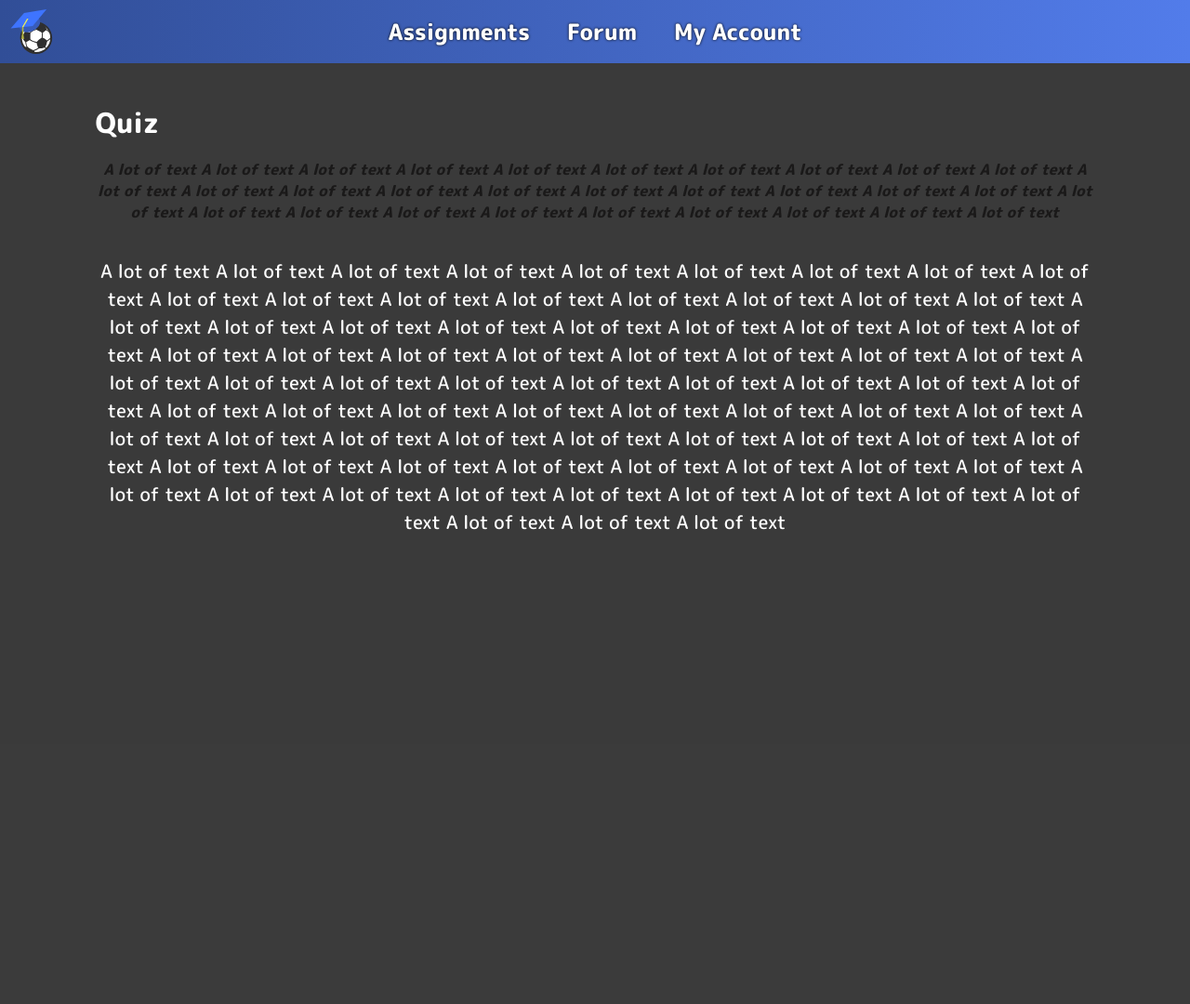
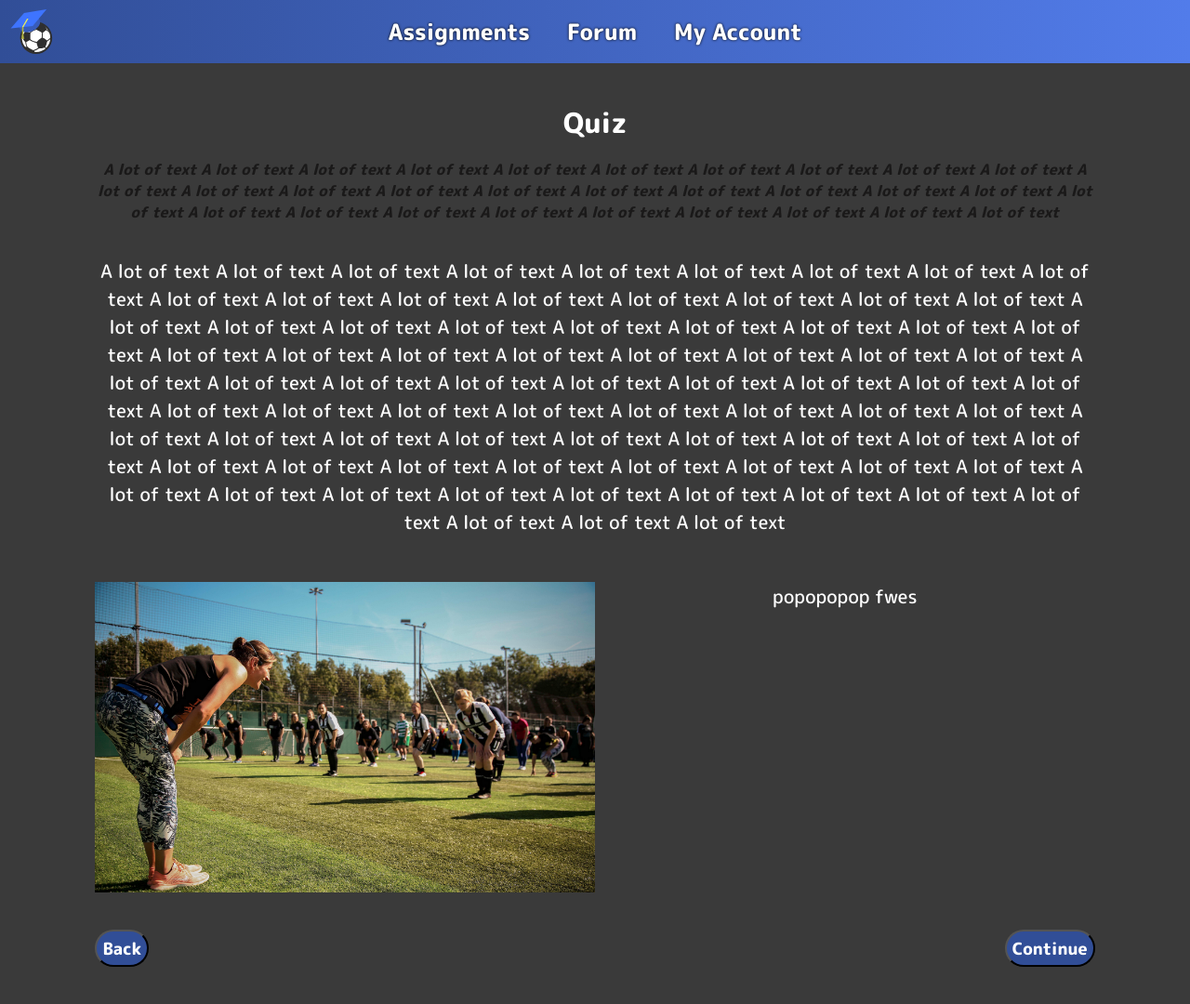
Before and after one commit to axis93/Street_Soccer_PITCH, a Flask app: page /quiz-info in a window 1280 px wide. Shown: the whole page at 93% size. Before the commit the page ends 570 px from the top, so only its background shows below. Run offline with Flask 2, Linux system fonts and the light colour scheme.

Commit message:
Finalise quiz page layout

```diff
--- a/static/css/style.css
+++ b/static/css/style.css
@@ -24,17 +24,16 @@ body {
 }
 
 .column {
-    margin: auto;
     flex-flow: column wrap;
-    align-items: flex-start;
-    justify-content: center;
+    align-items: center;
+    justify-content: flex-start;
     height: fit-content;
     display: flex;
     flex: 1;
 }
 
 .row {
-    margin: auto;
+    width: 100%;
     flex-flow: row wrap;
     align-items: flex-start;
     justify-content: center;
@@ -43,6 +42,7 @@ body {
 }
 
 .contents {
+    margin: auto;
     word-wrap: break-word;
     color: var(--body-text-colour);
     text-align: center;
@@ -58,6 +58,14 @@ body {
     .level-button {
         width: 25px;
         height: 25px;
+    }
+    .quiz-attachment {
+        flex: initial;
+        padding-bottom: 5vh;
+    }
+    .quiz-radio-section {
+        flex: initial;
+        padding-bottom: 5vh;
     }
     .tests-bar {
         width: min-content;
@@ -565,8 +573,40 @@ body {
 }
 
 /*-----------------------------------------------quiz--------------------------------------------------*/
+.quiz-back-space {
+    align-content: flex-start;
+}
+
 .quiz-body {
     padding: 0 8vw
+}
+
+.quiz-btn {
+    border-radius: 25px;
+    font-family: 'M PLUS Rounded 1c', sans-serif;
+    font-size: large;
+    font-weight: bold;
+    background-color: var(--accent-dim);
+    color: var(--light);
+    height: 40px;
+}
+
+.quiz-buttons {
+    margin: 5vh 0;
+}
+
+.quiz-continue-space {
+    align-content: flex-end;
+}
+
+.quiz-finish-btn {
+    border-radius: 25px;
+    font-family: 'M PLUS Rounded 1c', sans-serif;
+    font-size: large;
+    font-weight: bolder;
+    background-color: var(--light);
+    color: var(--accent-dim);
+    height: 40px;
 }
 
 .quiz-instructions {
@@ -576,6 +616,6 @@ body {
     font-size: 16px;
 }
 
-.quiz-text {
+.quiz-radio-section {
 
 }
--- a/templates/quiz-info.html
+++ b/templates/quiz-info.html
@@ -10,7 +10,7 @@
 				A lot of text A lot of text A lot of text A lot of text A lot of text A lot of text A lot of text A lot of text A lot of text A lot of text
 				A lot of text A lot of text A lot of text A lot of text A lot of text A lot of text A lot of text A lot of text A lot of text A lot of text
 			</p>
-			<p id="quiz-text" class="quiz-text">
+			<p id="quiz-text">
 				A lot of text A lot of text A lot of text A lot of text A lot of text A lot of text A lot of text A lot of text A lot of text A lot of text
 				A lot of text A lot of text A lot of text A lot of text A lot of text A lot of text A lot of text A lot of text A lot of text A lot of text
 				A lot of text A lot of text A lot of text A lot of text A lot of text A lot of text A lot of text A lot of text A lot of text A lot of text
@@ -20,6 +20,37 @@
 				A lot of text A lot of text A lot of text A lot of text A lot of text A lot of text A lot of text A lot of text A lot of text A lot of text
 				A lot of text A lot of text A lot of text A lot of text A lot of text A lot of text A lot of text A lot of text A lot of text A lot of text
 			</p>
+			<br>
+			<div class="row">
+				<!-- Condition if we have an image-->
+				{% if true==true %}
+					<div id="quiz-attachment" class="column quiz-attachment">
+						<img style="width: 100%;" src="{{ url_for('static', filename='images/BG_temp.png') }}">
+					</div>
+				{% endif %}
+				<!-- Condition if this is a multiple_choice quiz-->
+				{% if true==true %}
+					<div id="quiz-radio-section" class="column quiz-radio-section">
+						popopopop fwes
+					</div>
+				{% endif %}
+			</div>
+			<div class="row quiz-buttons">
+				<div class="column quiz-back-space">
+					<!-- Condition if this is the first page-->
+					{% if true==true %}
+					<button class="quiz-btn">Back</button>
+					{% endif %}
+				</div>
+				<div class="column quiz-continue-space">
+					<!-- Condition if this is the last page-->
+					{% if true==true %}
+					<button class="quiz-btn">Continue</button>
+					{% else %}
+					<button class="quiz-finish-btn">FINISH</button>
+					{% endif %}
+				</div>
+			</div>
 		</div>
 	</div>
 {% endblock %}
--- a/templates/tests-menu.html
+++ b/templates/tests-menu.html
@@ -1,13 +1,13 @@
 {% extends "base.html" %}
 {% block title %}Assignments{% endblock %}
 {% block content %}
-   <script type="text/javascript">
+    <script type="text/javascript">
         function testClick(number) {
             window.location.href="{{ url_for('quizinfo') }}"
         }
     </script>
     <div class="grid-container" style="padding-top: 10vh;"> <!-- padding moves all the elements down by 10% and therefore out from under the page header (10vh looks a little big on mobile but pretty good on desktop) -->
-        <div class="grid-body-item contents column quiz-body">
+        <div class="grid-body-item contents column">
             <br>
             <div>
                 <div class="tests-bar">
@@ -32,7 +32,7 @@
                         <div class="topics-line"></div>
                         <div class="topic-levels">
                             {% for test in topic[1] %}
-                            <button class="level-button" onclick="testClick(1);">{{test}}</button>
+                            <button class="level-button" onclick="testClick({{test}});">{{test}}</button>
                             {% endfor %}
                         </div>
                     </div>
```
